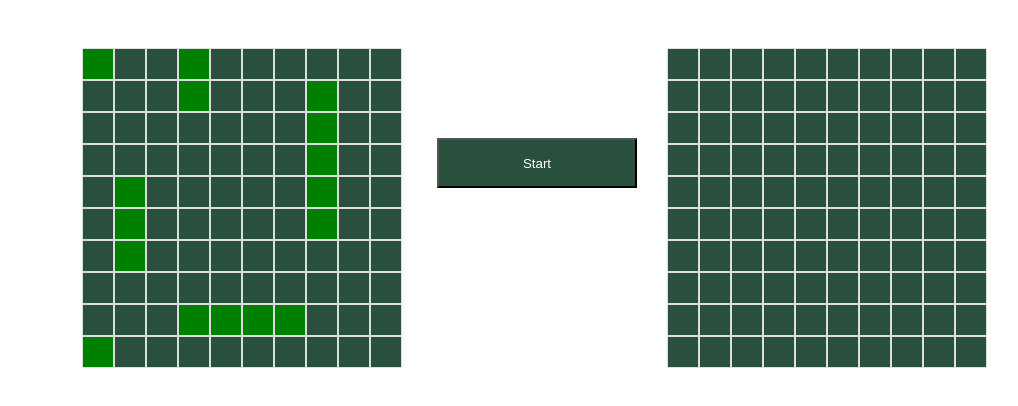
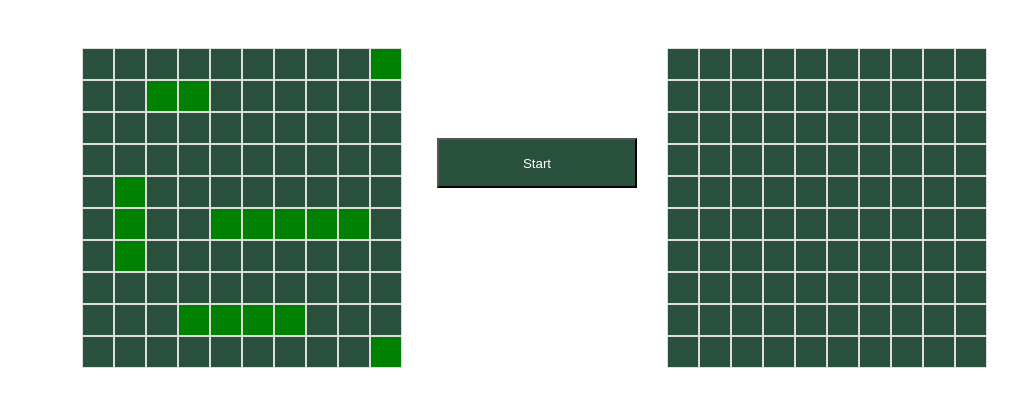
Before and after one commit to zinagithub/battleship, a website built with webpack: page dist/index.html in a window 1280 px wide. Shown: the part 90-496 px from the top of the page, without its empty margins (104-1122 px from the left). Built offline with nearby package versions, Linux system fonts and the light colour scheme.

Commit message:
minor fixes

```diff
--- a/src/dom-game.js
+++ b/src/dom-game.js
@@ -5,12 +5,12 @@ import {Ship} from './ship/ships';
 
 
 let humainPosShips =  [
-                         [[0,0]],
-                         [[9,0]],
-                         [[0,3],[1,3]],
+                         [[0,9]],
+                         [[9,9]],
+                         [[1,2],[1,3]],
                          [[4,1],[5,1],[6,1]],
                          [[8,3],[8,4],[8,5],[8,6]],
-                         [[1,7],[2,7],[3,7],[4,7],[5,7]]
+                         [[5,4],[5,5],[5,6],[5,7],[5,8]]
                         ];
 let computerPosShips = [
                          [[0,0]],
```
Also changed, not shown: dist/index.html.
